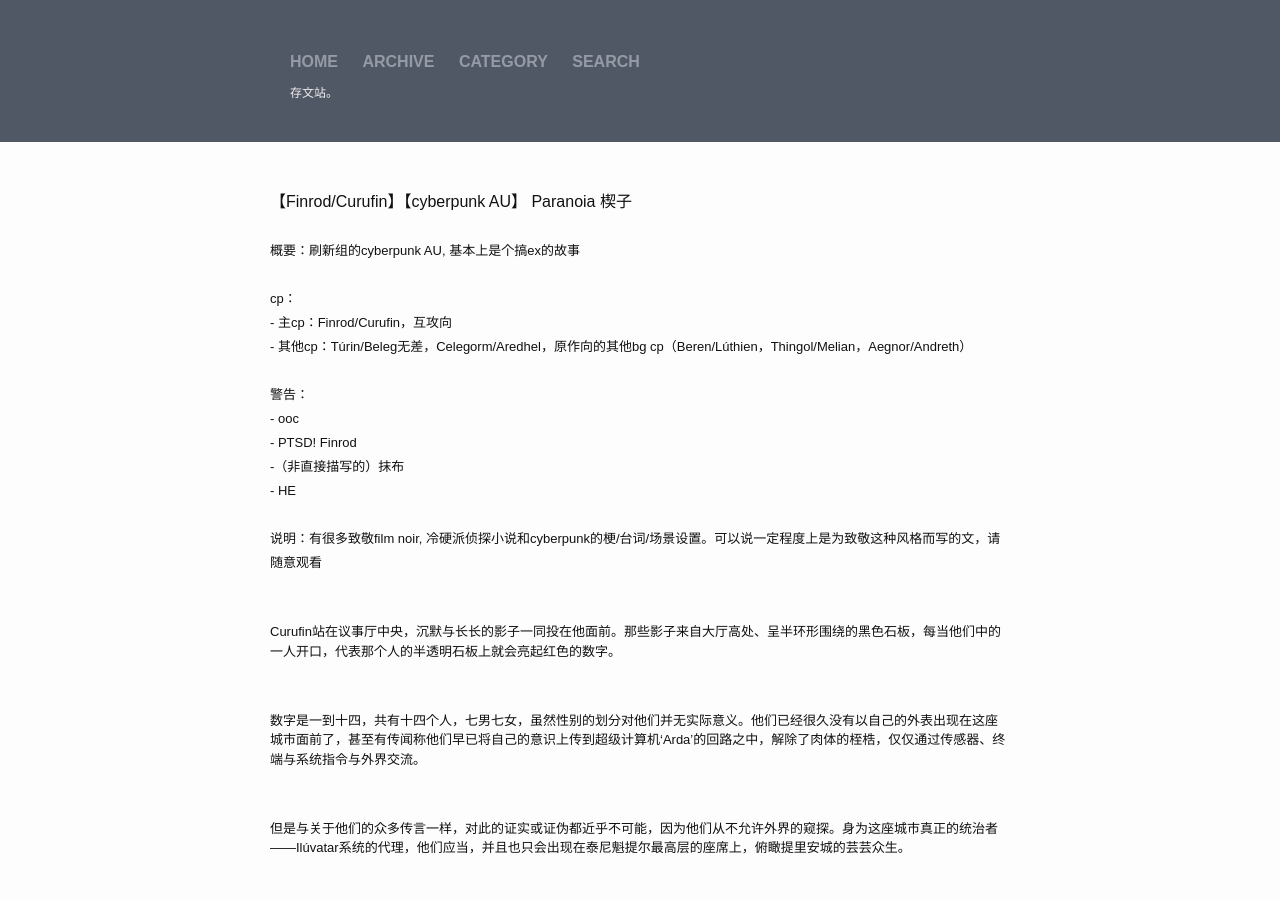
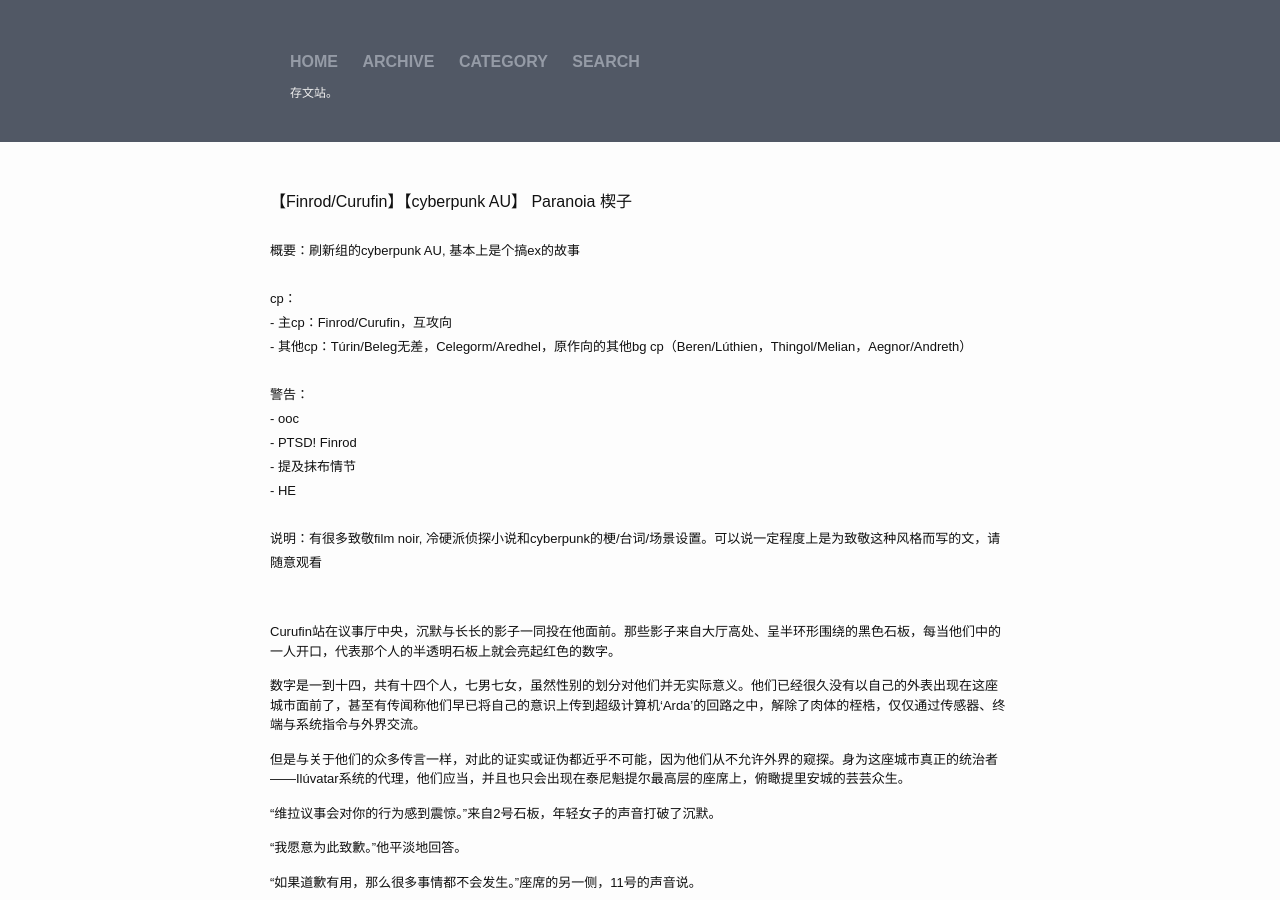
Before and after one commit to greylantern/greylantern.github.io, a Jekyll site: the page built from _posts/2015-11-25-【Finrod:Curufin】【cyberpunk AU】 Paranoia 00.html, in a window 1280 px wide and 900 px high. Built offline with Jekyll 4.4.1, drawn with Linux system fonts in a browser that asks for light colours; comment, search, counter and statistics services are not loaded.

Commit message:
update formatting

```diff
--- a/_posts/2015-11-25-【Finrod:Curufin】【cyberpunk AU】 Paranoia 00.html
+++ b/_posts/2015-11-25-【Finrod:Curufin】【cyberpunk AU】 Paranoia 00.html
@@ -28,7 +28,7 @@ cp：
 <br>
 - PTSD! Finrod
 <br>
--（非直接描写的）抹布
+- 提及抹布情节
 <br>
 - HE
 <br>
@@ -41,63 +41,46 @@ cp：
 
 <p>Curufin站在议事厅中央，沉默与长长的影子一同投在他面前。那些影子来自大厅高处、呈半环形围绕的黑色石板，每当他们中的一人开口，代表那个人的半透明石板上就会亮起红色的数字。</p>
 
-<p> </p>
-
 <p>数字是一到十四，共有十四个人，七男七女，虽然性别的划分对他们并无实际意义。他们已经很久没有以自己的外表出现在这座城市面前了，甚至有传闻称他们早已将自己的意识上传到超级计算机‘Arda’的回路之中，解除了肉体的桎梏，仅仅通过传感器、终端与系统指令与外界交流。</p>
-
-<p> </p>
 
 <p>但是与关于他们的众多传言一样，对此的证实或证伪都近乎不可能，因为他们从不允许外界的窥探。身为这座城市真正的统治者——Ilúvatar系统的代理，他们应当，并且也只会出现在泰尼魁提尔最高层的座席上，俯瞰提里安城的芸芸众生。</p>
 
-<p> </p>
 
 <p>“维拉议事会对你的行为感到震惊。”来自2号石板，年轻女子的声音打破了沉默。</p>
 
-<p> </p>
 
 <p>“我愿意为此致歉。”他平淡地回答。</p>
 
-<p> </p>
 
 <p>“如果道歉有用，那么很多事情都不会发生。”座席的另一侧，11号的声音说。</p>
 
-<p> </p>
 
 <p>“确实。”他勾起嘴角，“而发生了的事情已成定局，对此追究已无意义。”</p>
 
-<p> </p>
 
 <p>“你在逃避问题，Agent Atarinkë。议事会希望的是得到对于你所作所为的解释。”</p>
 
-<p> </p>
 
 <p>“我可以说出你们想要听到的一切，但那又如何？”他向前走了一步，望向高处座席的一角。那里的第十五个座位是空的，他从未在它的主人仍是他们中一员的时候到过这里，但他知道Fëanor曾经这样做过。Curufinwë Fëanáro，Melkor唯一忌惮过的人，战后最出色的计算机科学家和密码学家，Silmaril指令的创造者。</p>
 
-<p> </p>
 
 <p>“你们知道我真正希望的是什么，而我已经失败。”他轻声说，“如今我在这里，只是等待‘系统’给我的裁决。”</p>
 
-<p> </p>
 
 <p>“裁决将会给出，你无须心急。”透过中央的石板，7号的声音传出，“但请记住，在那之前，你仍是提里安城的一名‘Agent’。作为Silmaril案的第二任经办人，你的责任是为这起事件写下尾声。”</p>
 
-<p> </p>
 
 <p>“是么……如果这就是你们的要求，那么当然了。”他再次笑起来，“但是请做好准备，为了你们或许不想知道的那些真相。”</p>
 
-<p> </p>
 
 <p>他仰起头看着议事厅的穹顶，这是泰尼魁提尔的最高处，这座城市最接近天空的地方。初冬的雪还没有停，雪片自天空深处纷纷扬扬地飘落。</p>
 
-<p> </p>
 
 <p>“以下是维拉议事会下属‘Agents of Ilúvatar’， N组三席Curufinwë Atarinkë，关于Silmaril案的结案报告。”</p>
 
-<p> </p>
 
 <p>一片寂静中，只有雪花不断飘落在透明的钢化玻璃上。</p>
 
-<p> </p>
 
 <p>“事情的开始是在十一月十二日上午。那天下着雨，我在上城区五十七街的一家小酒馆里见到了我从前的搭档。”</p>
 
```
